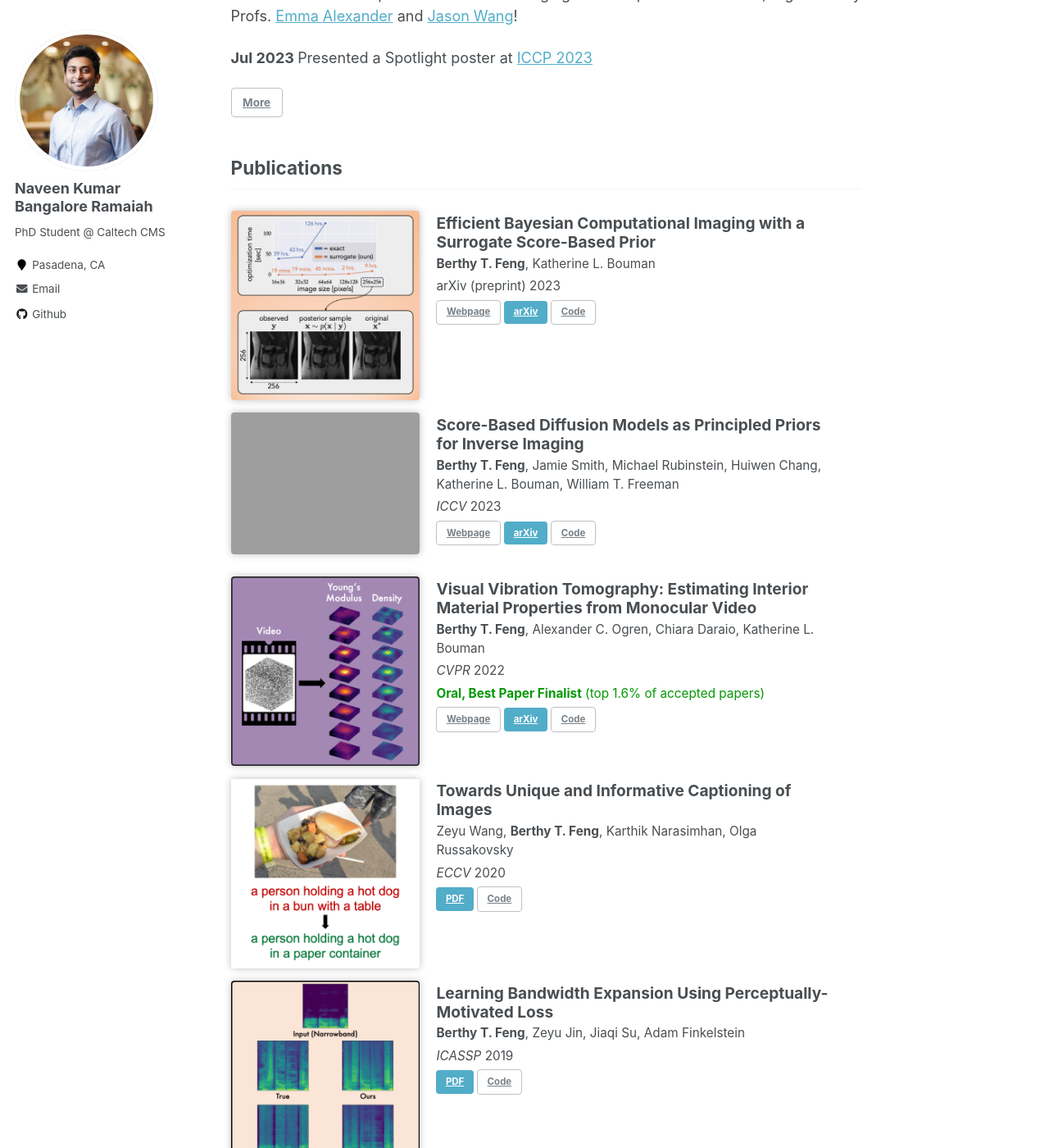
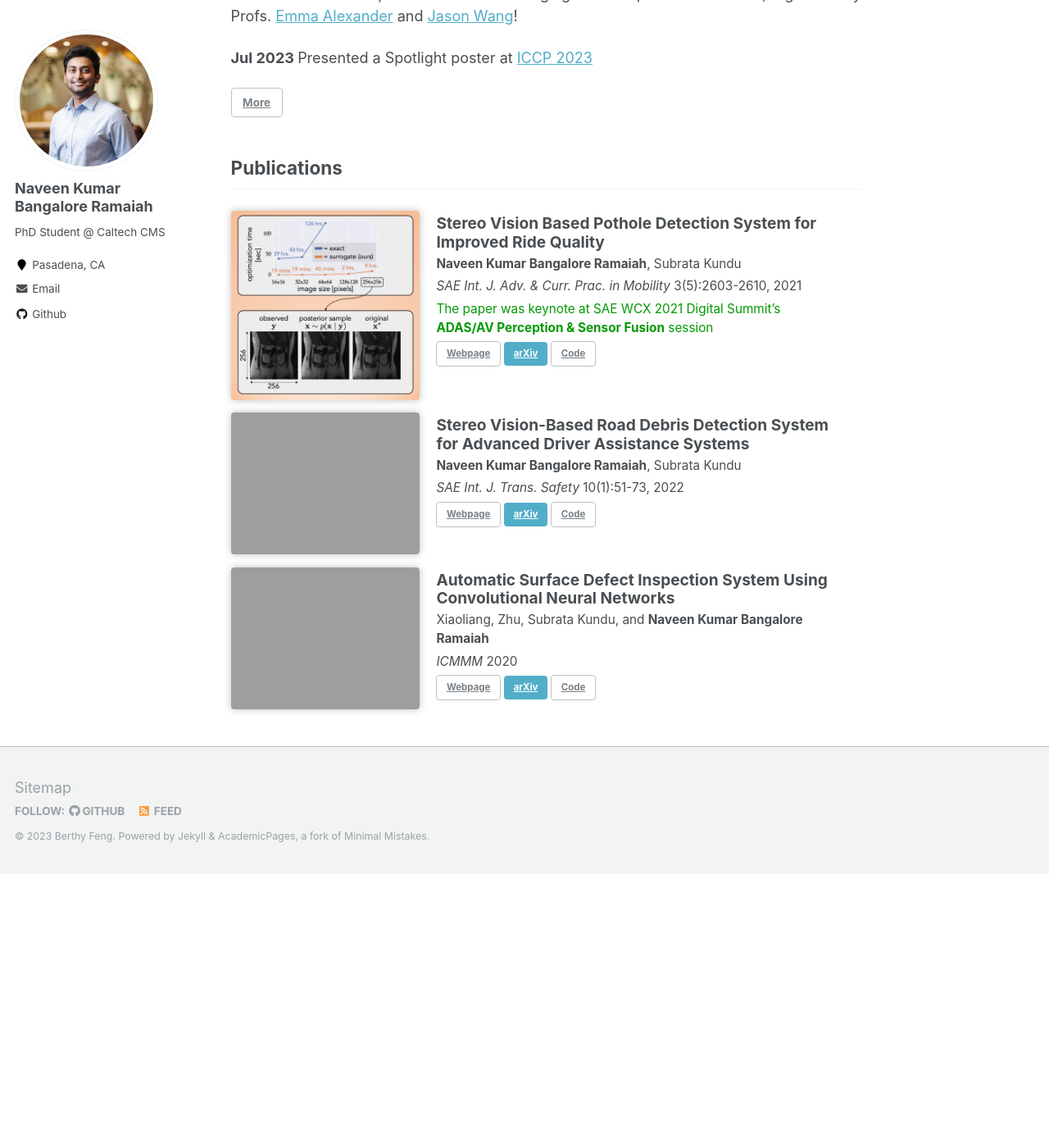
Before and after one commit to naveen-bangalore/nbangalore.github.io, a Jekyll site: the page built from index.html, in a window 1280 px wide and 1400 px high, scrolled down 542 px. Shown: the whole window at 82% size. Built offline with Jekyll 4.4.1, drawn with Linux system fonts in a browser that asks for light colours; after the commit the page ends 1608 px from its top, so only the background shows below that.

Commit message:
Update publications.yml

```diff
--- a/_data/publications.yml
+++ b/_data/publications.yml
@@ -1,40 +1,26 @@
 all:
-  - title: "Efficient Bayesian Computational Imaging with a Surrogate Score-Based Prior"
-    authors: "**Berthy T. Feng**, Katherine L. Bouman"
-    venue: "arXiv (preprint) 2023"
+  - title: "Stereo Vision Based Pothole Detection System for Improved Ride Quality"
+    authors: "**Naveen Kumar Bangalore Ramaiah**, Subrata Kundu"
+    venue: "*SAE Int. J. Adv. & Curr. Prac. in Mobility* 3(5):2603-2610, 2021"
+    notes: "The paper was keynote at SAE WCX 2021 Digital Summit's **ADAS/AV Perception & Sensor Fusion** session"
     teaser: surrogate_prior_teaser.png
     links:
-      - "[Webpage](http://imaging.cms.caltech.edu/score_prior/){: .btn .btn--inverse}"
-      - "[arXiv](https://arxiv.org/abs/2309.01949){: .btn .btn--info}"
-      - "[Code](https://github.com/berthyf96/score_prior){: .btn .btn--inverse}"
-  - title: "Score-Based Diffusion Models as Principled Priors for Inverse Imaging"
-    authors: "**Berthy T. Feng**, Jamie Smith, Michael Rubinstein, Huiwen Chang, Katherine L. Bouman, William T. Freeman"
-    venue: "*ICCV* 2023"
+      - "[Webpage](https://doi.org/10.4271/2021-01-0085){: .btn .btn--inverse}"
+      - "[arXiv](){: .btn .btn--info}"
+      - "[Code](){: .btn .btn--inverse}"
+  - title: "Stereo Vision-Based Road Debris Detection System for Advanced Driver Assistance Systems"
+    authors: "**Naveen Kumar Bangalore Ramaiah**, Subrata Kundu"
+    venue: "*SAE Int. J. Trans. Safety* 10(1):51-73, 2022"
     teaser: score_prior_teaser.png
     links:
-      - "[Webpage](http://imaging.cms.caltech.edu/score_prior/){: .btn .btn--inverse}"
-      - "[arXiv](https://arxiv.org/abs/2304.11751){: .btn .btn--info}"
-      - "[Code](https://github.com/berthyf96/score_prior){: .btn .btn--inverse}"
-  - title: "Visual Vibration Tomography: Estimating Interior Material Properties from Monocular Video"
-    authors: "**Berthy T. Feng**, Alexander C. Ogren, Chiara Daraio, Katherine L. Bouman"
-    venue: "*CVPR* 2022"
-    notes: "**Oral, Best Paper Finalist** (top 1.6% of accepted papers)"
-    teaser: vvt_teaser.png
+      - "[Webpage](https://doi.org/10.4271/09-10-01-0003){: .btn .btn--inverse}"
+      - "[arXiv](){: .btn .btn--info}"
+      - "[Code](){: .btn .btn--inverse}"
+  - title: "Automatic Surface Defect Inspection System Using Convolutional Neural Networks"
+    authors: "Xiaoliang, Zhu, Subrata Kundu, and **Naveen Kumar Bangalore Ramaiah**"
+    venue: "*ICMMM* 2020"
+    teaser: rod_surface_inspection.png
     links:
-      - "[Webpage](http://imaging.cms.caltech.edu/vvt/){: .btn .btn--inverse}"
-      - "[arXiv](https://arxiv.org/abs/2104.02735){: .btn .btn--info}"
-      - "[Code](https://github.com/berthyf96/visvib-tomography){: .btn .btn--inverse}"
-  - title: "Towards Unique and Informative Captioning of Images"
-    authors: "Zeyu Wang, **Berthy T. Feng**, Karthik Narasimhan, Olga Russakovsky"
-    venue: "*ECCV* 2020"
-    teaser: eccv20_captioning_teaser.png
-    links:
-      - "[PDF](http://www.ecva.net/papers/eccv_2020/papers_ECCV/html/350_ECCV_2020_paper.php){: .btn .btn--info}"
-      - "[Code](https://github.com/princetonvisualai/SPICE-U){: .btn .btn--inverse}"
-  - title: "Learning Bandwidth Expansion Using Perceptually-Motivated Loss"
-    authors: "**Berthy T. Feng**, Zeyu Jin, Jiaqi Su, Adam Finkelstein"
-    venue: "*ICASSP* 2019"
-    teaser: icassp19_teaser.png
-    links:
-      - "[PDF](https://pixl.cs.princeton.edu/pubs/Feng_2019_LBE/Feng_2019_bwe.pdf){: .btn .btn--info}"
-      - "[Code](https://github.com/berthyf96/bwe_fftnet){: .btn .btn--inverse}"
+      - "[Webpage](https://iopscience.iop.org/article/10.1088/1757-899X/999/1/012012){: .btn .btn--inverse}"
+      - "[arXiv](){: .btn .btn--info}"
+      - "[Code](){: .btn .btn--inverse}"
```
